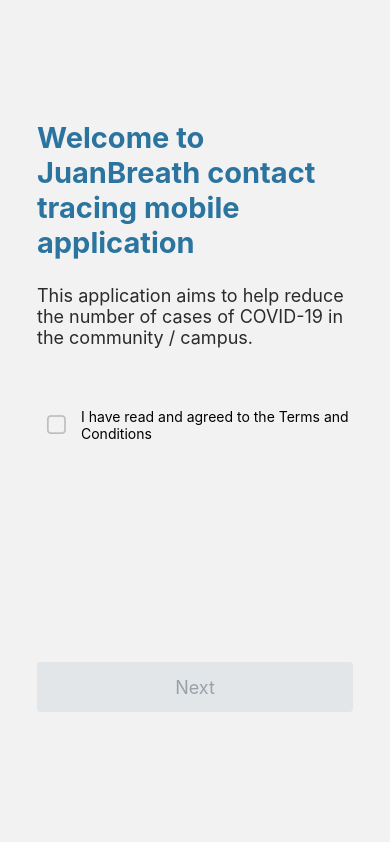
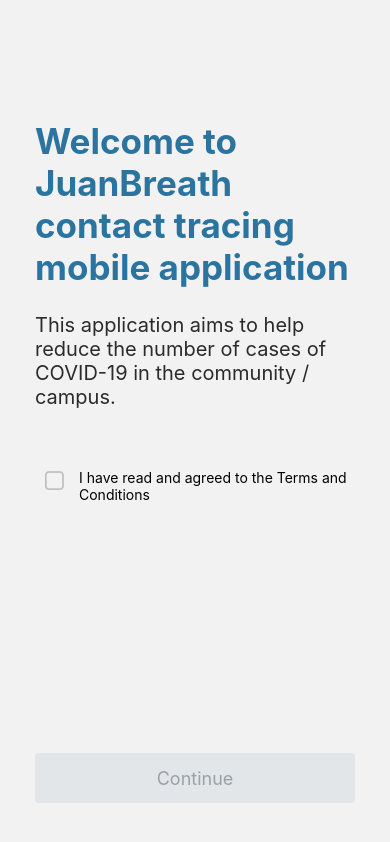
Before and after one commit to rbnograles/thesis_mobile, a React Native app: screen / in a window 390 px wide. Built offline with nearby package versions, Linux system fonts and the light colour scheme.

Commit message:
added balance ui adjustment for real mobile device

```diff
--- a/modules/styles/Screens.ts
+++ b/modules/styles/Screens.ts
@@ -6,15 +6,15 @@ export const landingPagesOrientation = StyleSheet.create({
     flex: 1,
     paddingTop: StatusBar.currentHeight,
     marginTop: 120,
-    marginHorizontal: 37,
+    marginHorizontal: 35,
   },
   header: {
-    fontSize: 29,
+    fontSize: 35,
     fontWeight: 'bold',
     color: Colors.primary,
   },
   subHeader: {
-    fontSize: 18,
+    fontSize: 20,
     fontWeight: 'normal',
     marginTop: 25,
     color: Colors.textColor,
@@ -25,24 +25,26 @@ export const agreementCheckBoxContainer = StyleSheet.create({
   checkboxContainer: {
     display: 'flex',
     flexDirection: 'row',
+    margin: 0,
     marginTop: 60,
   },
   containerStyle: {
     borderColor: 'white',
     margin: 0,
     padding: 0,
-    marginTop: 5,
+    marginTop: 0,
   },
   label: {
     margin: 0,
     marginLeft: 0,
+    fontSize: 14,
   },
 });
 
 export const buttonOrientation = StyleSheet.create({
   landingButtons: {
     backgroundColor: Colors.primary,
-    marginTop: 220,
+    marginTop: 250,
     height: 50,
   },
 });
--- a/screens/Screen-Agreement.tsx
+++ b/screens/Screen-Agreement.tsx
@@ -24,7 +24,7 @@ const App = () => {
         />
         <Text style={agreementCheckBoxContainer.label}>I have read and agreed to the Terms and Conditions</Text>
       </View>
-      <Button title="Next" buttonStyle={buttonOrientation.landingButtons} disabled={!isChecked} />
+      <Button title="Continue" buttonStyle={buttonOrientation.landingButtons} disabled={!isChecked} />
     </SafeAreaView>
   );
 };
```
